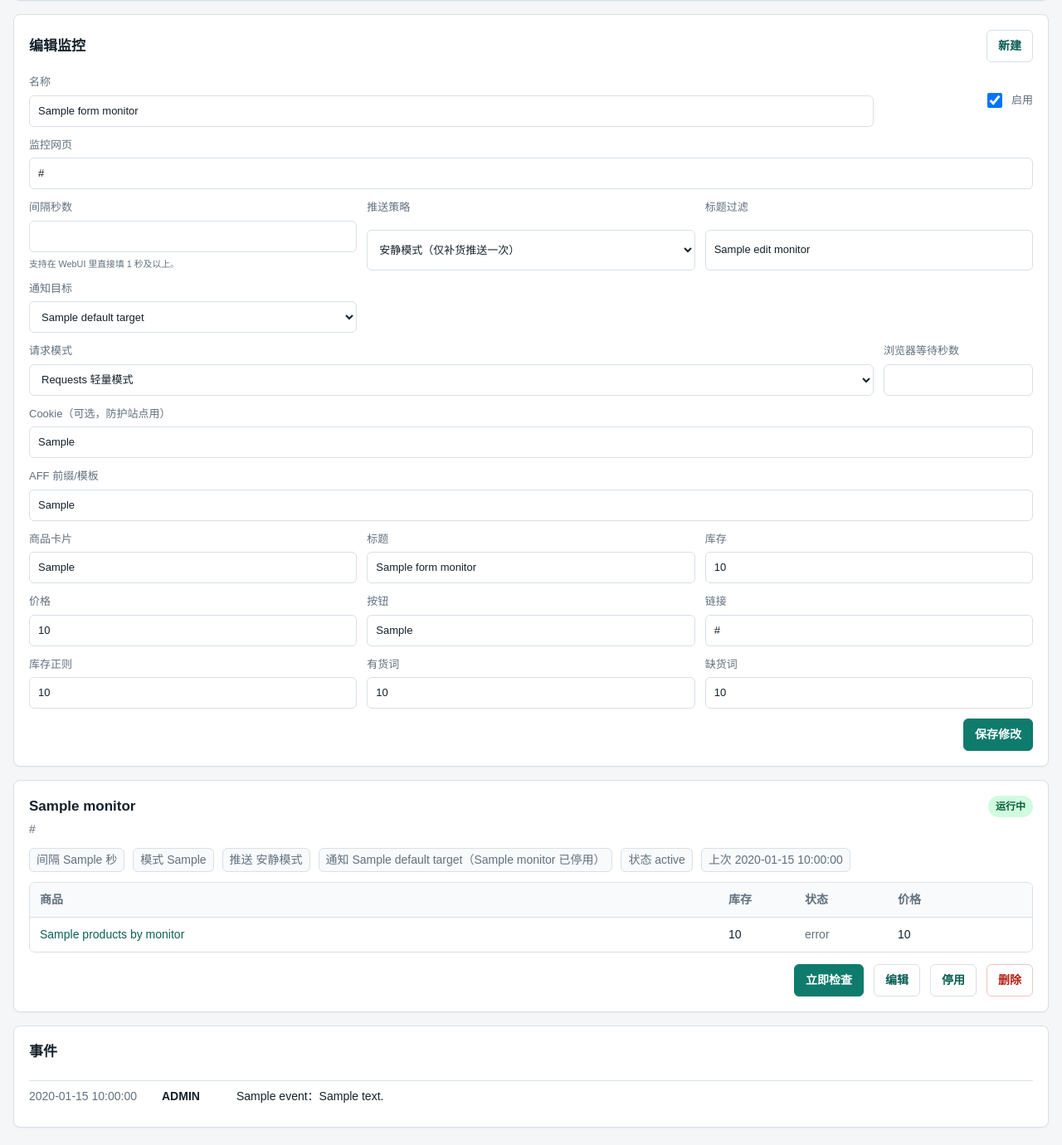
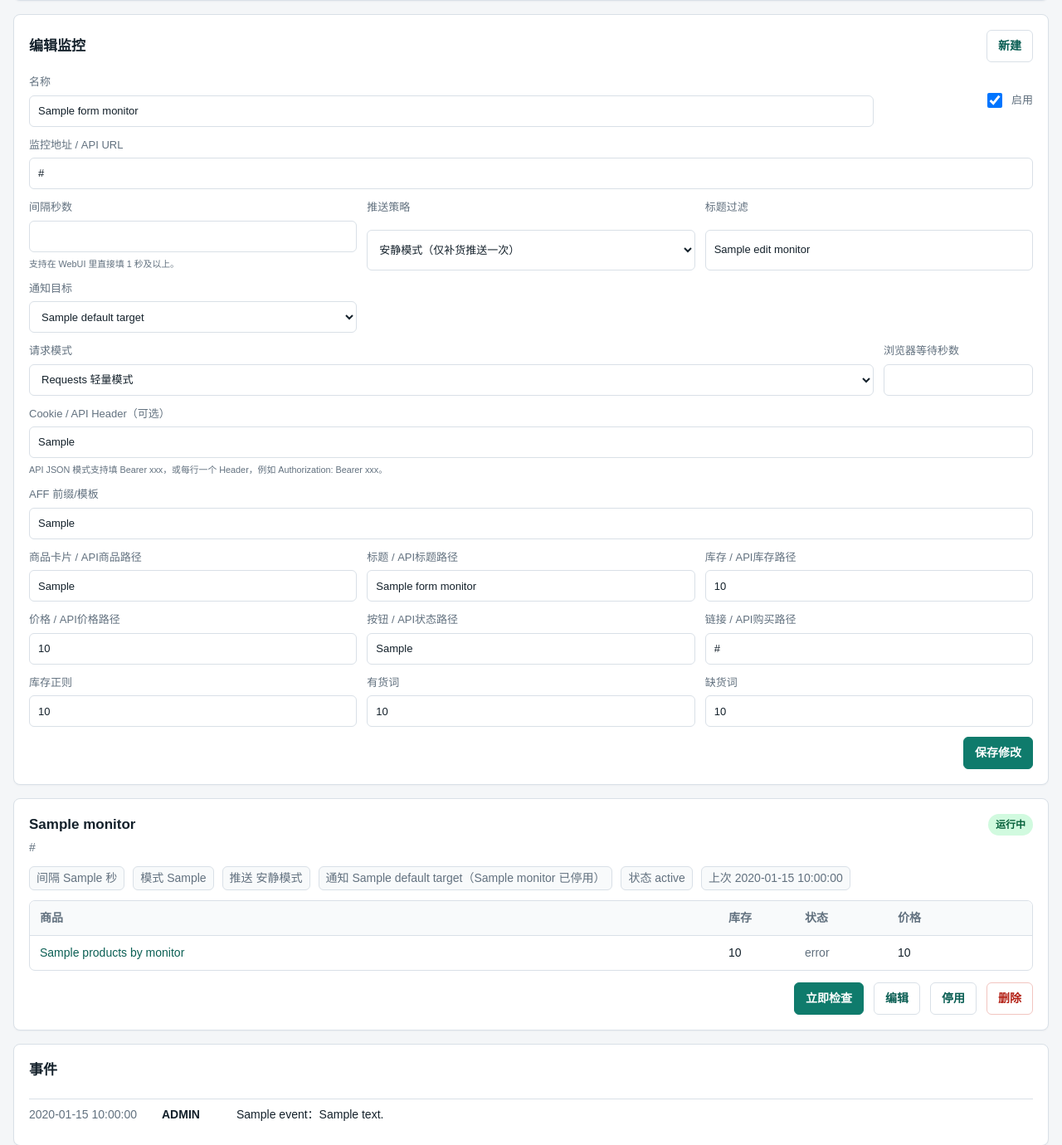
Before and after one commit to fengbule/hykucun, a Python web app: template templates/index.html in a window 1280 px wide. Shown: the part 815-2195 px from the top of the page at 83% size. Run offline with Jinja, Linux system fonts and the light colour scheme; the template is opened without the code that fills it: most values are stand-ins (such as "Sample title", 1, 10 or a date in 2020).

Commit message:
Add API mode option to WebUI

```diff
--- a/templates/index.html
+++ b/templates/index.html
@@ -164,8 +164,8 @@
         </div>
 
         <label>
-          监控网页
-          <input name="url" value="{{ form_monitor['url'] }}" required>
+          监控地址 / API URL
+          <input name="url" value="{{ form_monitor['url'] }}" required placeholder="网页地址或 JSON API 地址">
         </label>
 
         <div class="form-row three">
@@ -207,6 +207,7 @@
               {% set backend = form_monitor['request_backend'] if form_monitor['request_backend'] is defined else 'requests' %}
               <option value="requests" {% if backend == 'requests' %}selected{% endif %}>Requests 轻量模式</option>
               <option value="browser" {% if backend == 'browser' %}selected{% endif %}>Browser 浏览器模式</option>
+              <option value="api" {% if backend in ['api', 'api_json', 'json'] %}selected{% endif %}>API JSON 模式</option>
             </select>
           </label>
           <label>
@@ -216,8 +217,9 @@
         </div>
 
         <label>
-          Cookie（可选，防护站点用）
-          <input name="cookie_header" value="{{ form_monitor['cookie_header'] if form_monitor['cookie_header'] is defined else '' }}" placeholder="cf_clearance=...; __cf_bm=...">
+          Cookie / API Header（可选）
+          <input name="cookie_header" value="{{ form_monitor['cookie_header'] if form_monitor['cookie_header'] is defined else '' }}" placeholder="cf_clearance=...; 或 Authorization: Bearer xxx">
+          <small>API JSON 模式支持填 Bearer xxx，或每行一个 Header，例如 Authorization: Bearer xxx。</small>
         </label>
 
         <label>
@@ -226,12 +228,12 @@
         </label>
 
         <div class="selector-grid">
-          <label><span>商品卡片</span><input name="product_selector" value="{{ form_monitor['product_selector'] }}"></label>
-          <label><span>标题</span><input name="title_selector" value="{{ form_monitor['title_selector'] }}"></label>
-          <label><span>库存</span><input name="stock_selector" value="{{ form_monitor['stock_selector'] }}"></label>
-          <label><span>价格</span><input name="price_selector" value="{{ form_monitor['price_selector'] }}"></label>
-          <label><span>按钮</span><input name="button_selector" value="{{ form_monitor['button_selector'] }}"></label>
-          <label><span>链接</span><input name="link_selector" value="{{ form_monitor['link_selector'] }}"></label>
+          <label><span>商品卡片 / API商品路径</span><input name="product_selector" value="{{ form_monitor['product_selector'] }}" placeholder="网页CSS，或 data.items / result.products"></label>
+          <label><span>标题 / API标题路径</span><input name="title_selector" value="{{ form_monitor['title_selector'] }}" placeholder="网页CSS，或 name|title"></label>
+          <label><span>库存 / API库存路径</span><input name="stock_selector" value="{{ form_monitor['stock_selector'] }}" placeholder="网页CSS，或 stock|inventory|qty"></label>
+          <label><span>价格 / API价格路径</span><input name="price_selector" value="{{ form_monitor['price_selector'] }}" placeholder="网页CSS，或 price|amount"></label>
+          <label><span>按钮 / API状态路径</span><input name="button_selector" value="{{ form_monitor['button_selector'] }}" placeholder="网页CSS，或 status|available"></label>
+          <label><span>链接 / API购买路径</span><input name="link_selector" value="{{ form_monitor['link_selector'] }}" placeholder="网页CSS，或 url|buy_url"></label>
         </div>
 
         <div class="form-row three">
```
